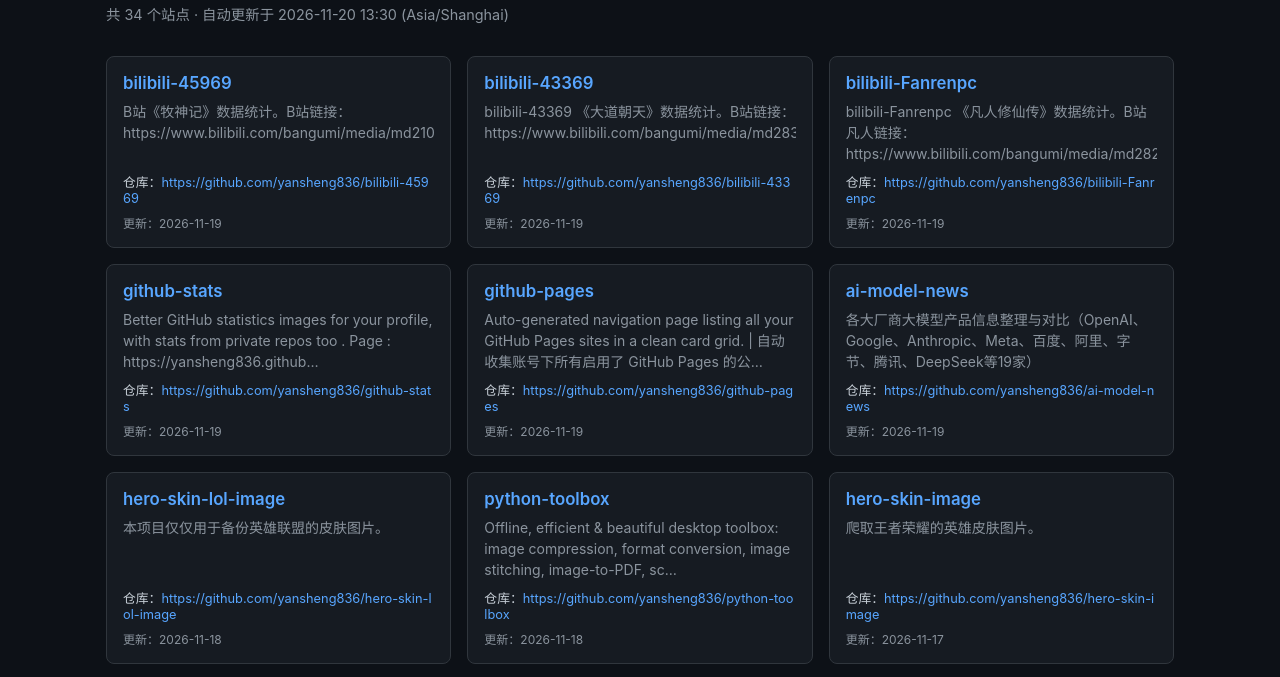
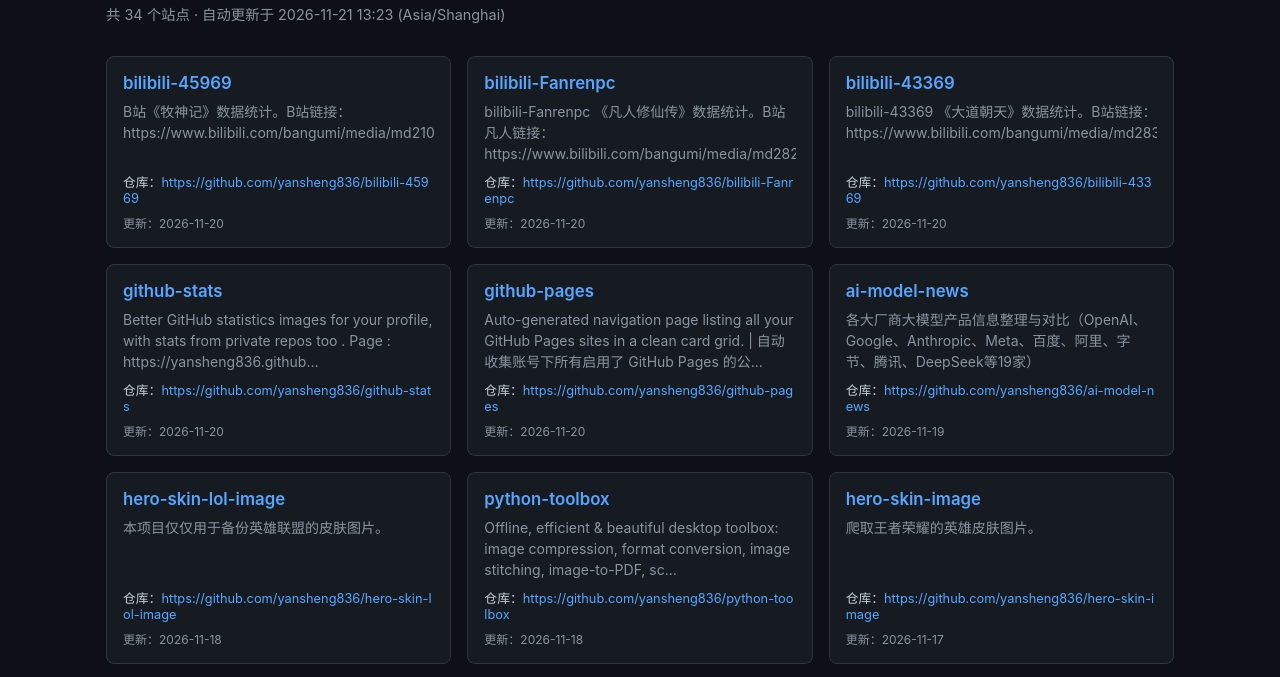
Before and after one commit to yansheng836/github-pages, a plain HTML site: page index.html in a window 1280 px wide. Shown: the part 68-745 px from the top of the page. Drawn offline with Linux system fonts and the light colour scheme.

Commit message:
chore: 自动更新 Pages 导航

```diff
--- a/index.html
+++ b/index.html
@@ -29,7 +29,7 @@ footer { max-width:1100px; margin:0 auto; padding:1rem; color:var(--muted); font
 <body>
 <header>
   <h1>yansheng836 的 GitHub Pages 导航</h1>
-  <div class="meta">共 34 个站点 · 自动更新于 2026-11-20 13:30 (Asia/Shanghai)</div>
+  <div class="meta">共 34 个站点 · 自动更新于 2026-11-21 13:23 (Asia/Shanghai)</div>
 </header>
 <main>
 <div class="grid">
@@ -37,31 +37,31 @@ footer { max-width:1100px; margin:0 auto; padding:1rem; color:var(--muted); font
       <a class="name" href="https://yansheng836.github.io/bilibili-45969/" target="_blank" rel="noopener">bilibili-45969</a>
       <div class="desc">B站《牧神记》数据统计。B站链接：https://www.bilibili.com/bangumi/media/md21082961</div>
       <div class="pages">仓库：<a href="https://github.com/yansheng836/bilibili-45969" target="_blank" rel="noopener">https://github.com/yansheng836/bilibili-45969</a></div>
-      <div class="updated">更新：2026-11-19</div>
+      <div class="updated">更新：2026-11-20</div>
+    </div>
+    <div class="card">
+      <a class="name" href="https://yansheng836.github.io/bilibili-Fanrenpc/" target="_blank" rel="noopener">bilibili-Fanrenpc</a>
+      <div class="desc">bilibili-Fanrenpc 《凡人修仙传》数据统计。B站凡人链接：https://www.bilibili.com/bangumi/media/md28223043</div>
+      <div class="pages">仓库：<a href="https://github.com/yansheng836/bilibili-Fanrenpc" target="_blank" rel="noopener">https://github.com/yansheng836/bilibili-Fanrenpc</a></div>
+      <div class="updated">更新：2026-11-20</div>
     </div>
     <div class="card">
       <a class="name" href="https://yansheng836.github.io/bilibili-43369/" target="_blank" rel="noopener">bilibili-43369</a>
       <div class="desc">bilibili-43369 《大道朝天》数据统计。B站链接：https://www.bilibili.com/bangumi/media/md28339943</div>
       <div class="pages">仓库：<a href="https://github.com/yansheng836/bilibili-43369" target="_blank" rel="noopener">https://github.com/yansheng836/bilibili-43369</a></div>
-      <div class="updated">更新：2026-11-19</div>
-    </div>
-    <div class="card">
-      <a class="name" href="https://yansheng836.github.io/bilibili-Fanrenpc/" target="_blank" rel="noopener">bilibili-Fanrenpc</a>
-      <div class="desc">bilibili-Fanrenpc 《凡人修仙传》数据统计。B站凡人链接：https://www.bilibili.com/bangumi/media/md28223043</div>
-      <div class="pages">仓库：<a href="https://github.com/yansheng836/bilibili-Fanrenpc" target="_blank" rel="noopener">https://github.com/yansheng836/bilibili-Fanrenpc</a></div>
-      <div class="updated">更新：2026-11-19</div>
+      <div class="updated">更新：2026-11-20</div>
     </div>
     <div class="card">
       <a class="name" href="https://yansheng836.github.io/github-stats/" target="_blank" rel="noopener">github-stats</a>
       <div class="desc">Better GitHub statistics images for your profile, with stats from private repos too . Page : https://yansheng836.github…</div>
       <div class="pages">仓库：<a href="https://github.com/yansheng836/github-stats" target="_blank" rel="noopener">https://github.com/yansheng836/github-stats</a></div>
-      <div class="updated">更新：2026-11-19</div>
+      <div class="updated">更新：2026-11-20</div>
     </div>
     <div class="card">
       <a class="name" href="https://yansheng836.github.io/github-pages/" target="_blank" rel="noopener">github-pages</a>
       <div class="desc">Auto-generated navigation page listing all your GitHub Pages sites in a clean card grid. | 自动收集账号下所有启用了 GitHub Pages 的公…</div>
       <div class="pages">仓库：<a href="https://github.com/yansheng836/github-pages" target="_blank" rel="noopener">https://github.com/yansheng836/github-pages</a></div>
-      <div class="updated">更新：2026-11-19</div>
+      <div class="updated">更新：2026-11-20</div>
     </div>
     <div class="card">
       <a class="name" href="https://yansheng836.github.io/ai-model-news/" target="_blank" rel="noopener">ai-model-news</a>
```
